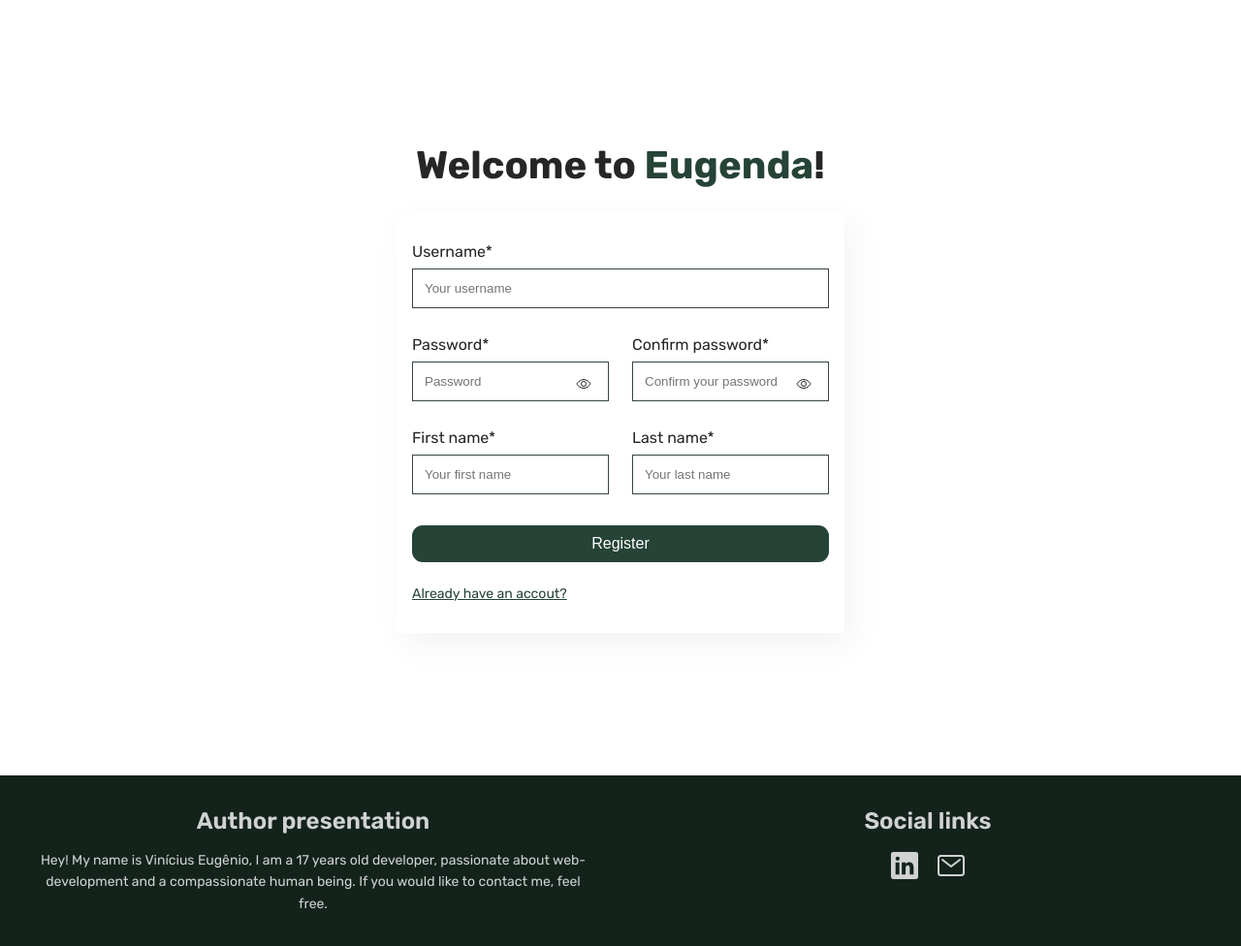
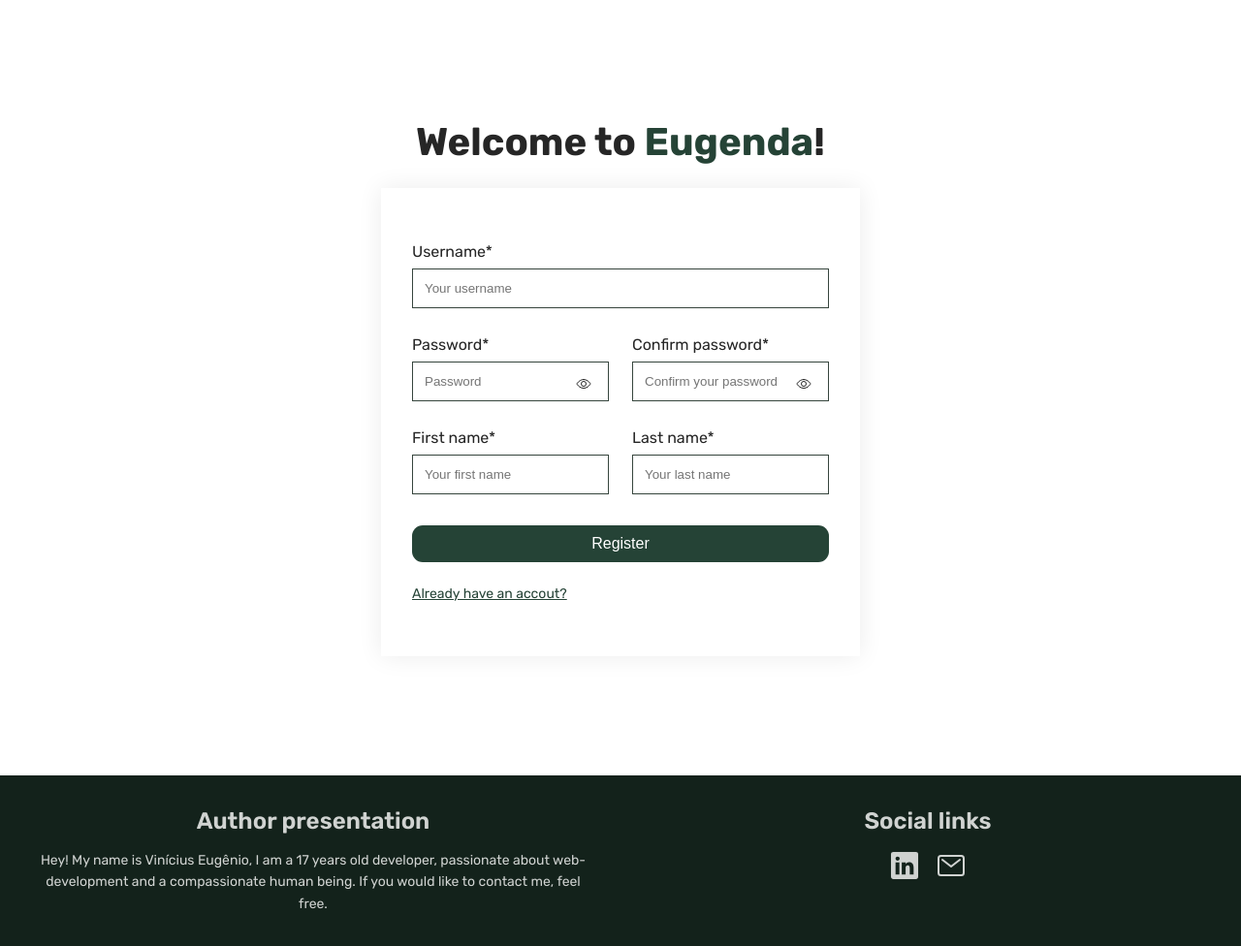
Before and after one commit to eugencius/eugenda, a Django app: page /register/ in a window 1280 px wide. Shown: the whole page at 97% size. Run offline with Django 5.2, Linux system fonts and the light colour scheme; parts of the project's set-up code (start-up, migrations or seed data) failed here and were passed over.

Commit message:
Modify login/register pages CSS

```diff
--- a/templates/static/css/styles.css
+++ b/templates/static/css/styles.css
@@ -133,8 +133,8 @@
 
 .form-box {
   display: block;
-  padding: 3.2rem 1.6rem;
-  box-shadow: 0.8rem 1.2rem 3.2rem rgba(0, 0, 0, 0.05);
+  padding: 5.6rem 3.2rem;
+  box-shadow: 0px 0px 2.4rem rgba(0, 0, 0, 0.08);
 }
 
 .field-label {
```
